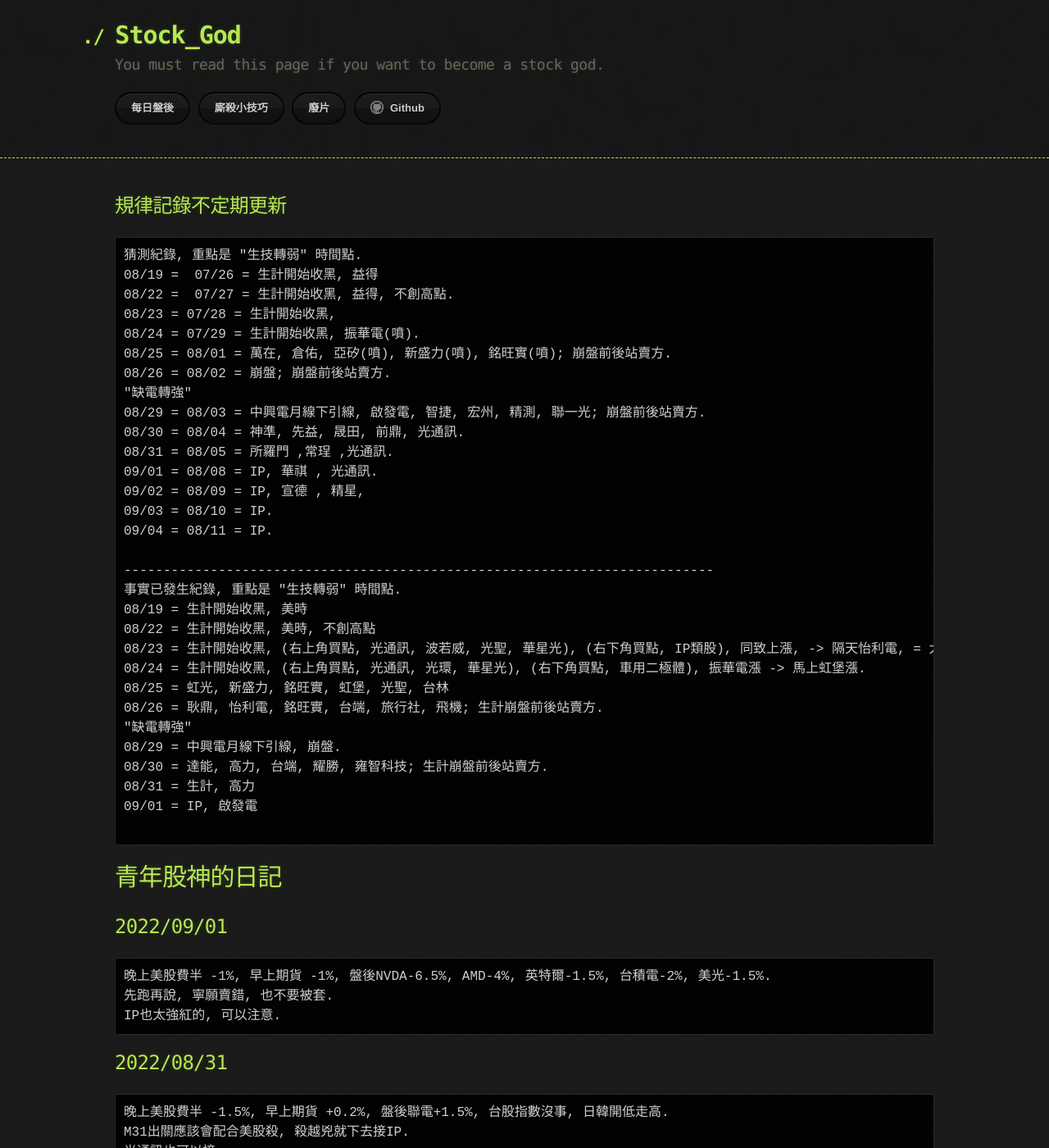
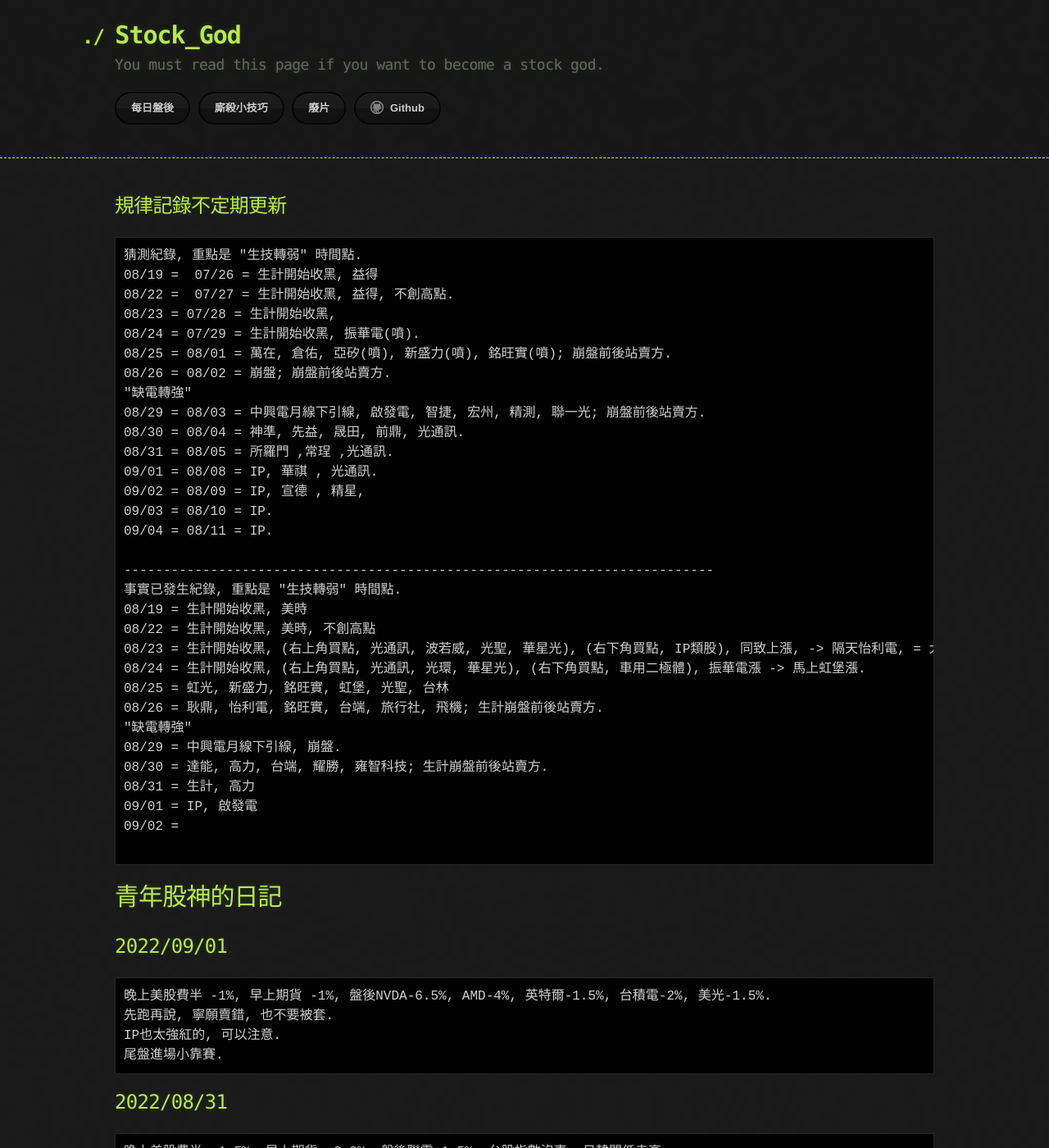
Before and after one commit to lepg5487/Stock_God, a Jekyll site: the page built from index.md, in a window 1280 px wide and 1400 px high. Shown: the whole window at 82% size. Built offline with Jekyll 4.4.1, drawn with Linux system fonts in a browser that asks for light colours; our own code applies the rules of GitHub Pages for plain Markdown files.

Commit message:
Update index.md

````diff
--- a/index.md
+++ b/index.md
@@ -33,6 +33,7 @@ layout: testlayouts
 08/30 = 達能, 高力, 台端, 耀勝, 雍智科技; 生計崩盤前後站賣方.
 08/31 = 生計, 高力
 09/01 = IP, 啟發電
+09/02 =
 
 ```
 
@@ -43,6 +44,7 @@ layout: testlayouts
 晚上美股費半 -1%, 早上期貨 -1%, 盤後NVDA-6.5%, AMD-4%, 英特爾-1.5%, 台積電-2%, 美光-1.5%.
 先跑再說, 寧願賣錯, 也不要被套.
 IP也太強紅的, 可以注意.
+尾盤進場小靠賽.
 ```
 
 ## 2022/08/31
````
